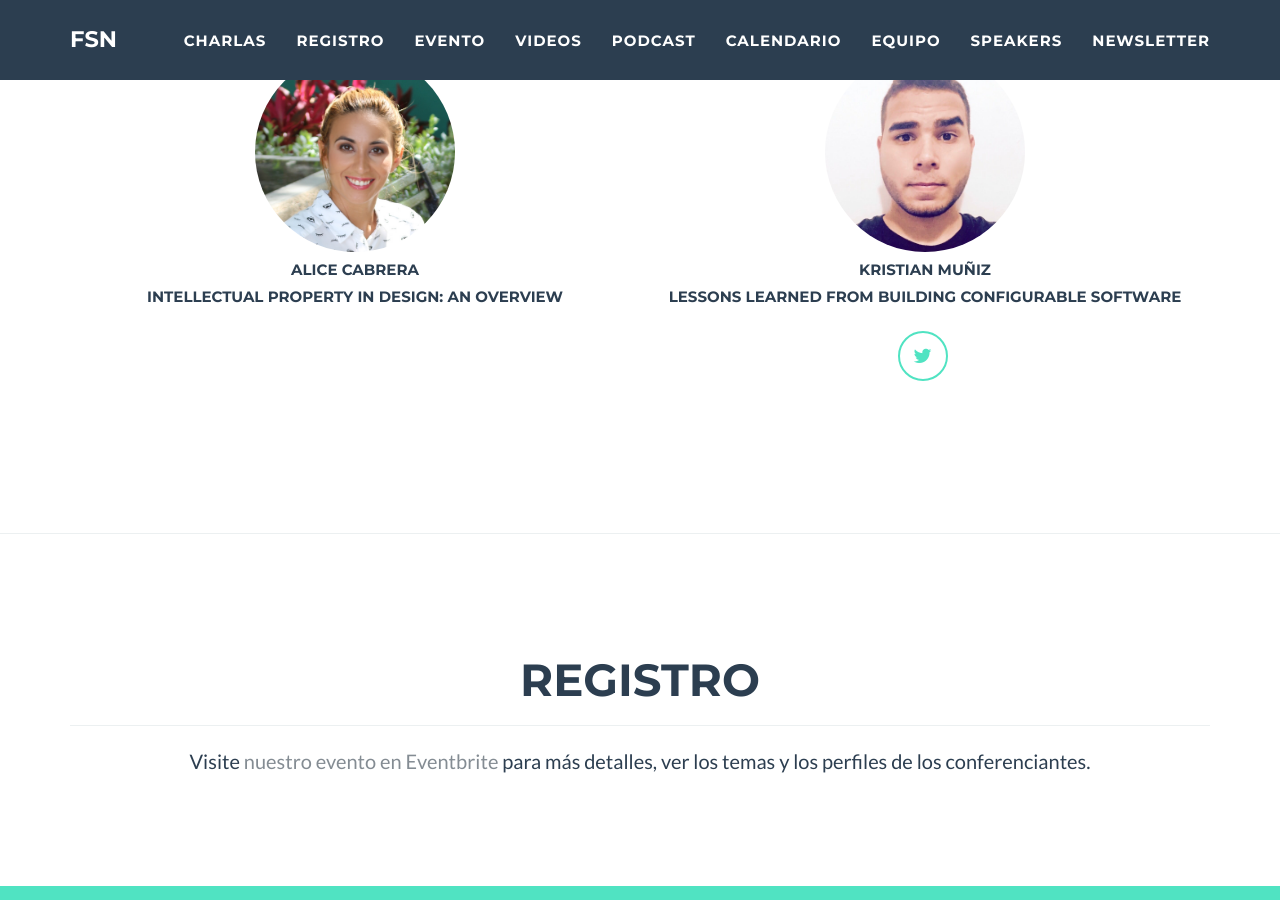
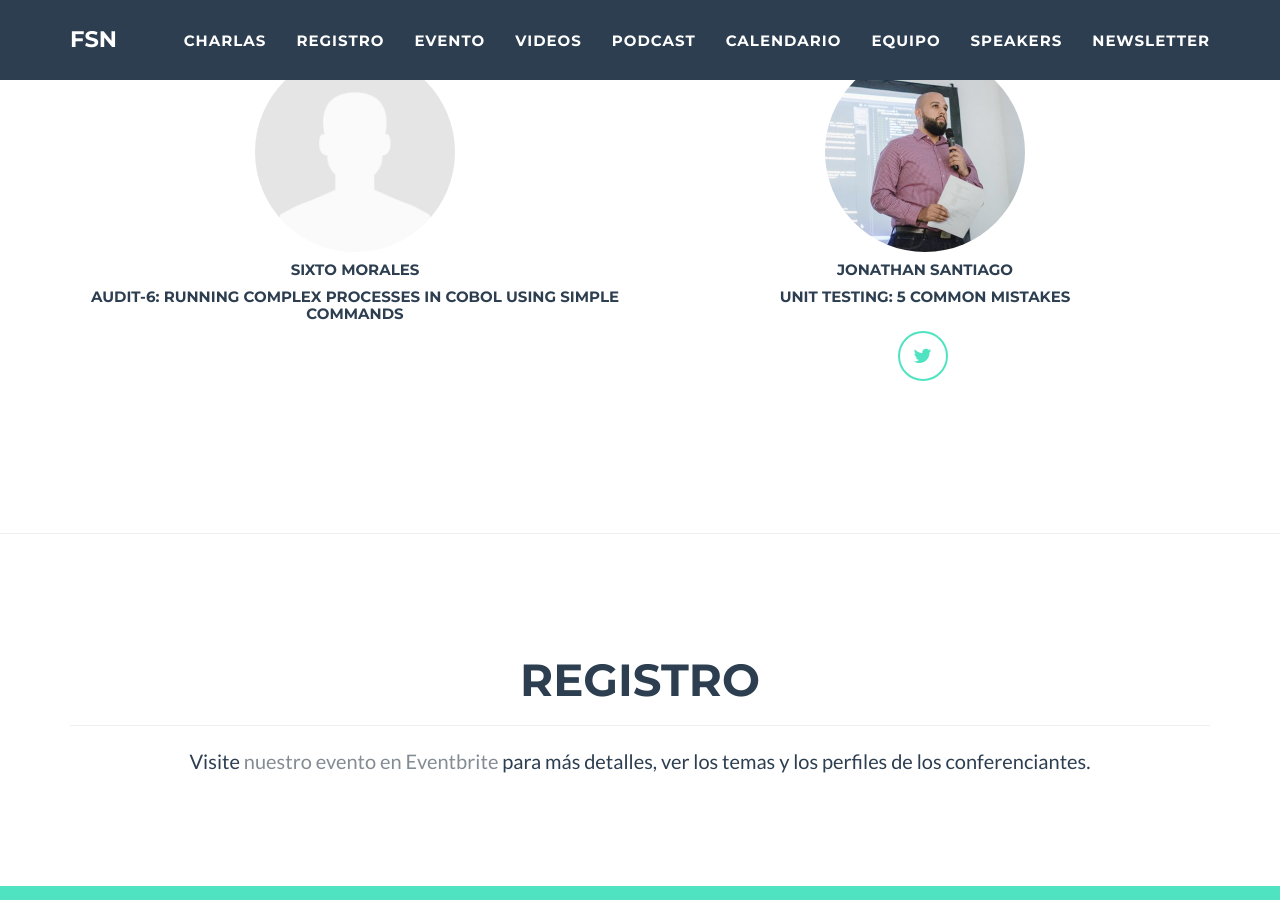
Before and after one commit to fullstacknights/fullstacknights.github.io, a Jekyll site: the page built from index.html, in a window 1280 px wide and 900 px high, scrolled down 988 px. Built offline with Jekyll 4.4.1, drawn with Linux system fonts in a browser that asks for light colours.

Commit message:
FSN v17 :rocket:

```diff
--- a/_config.yml
+++ b/_config.yml
@@ -58,16 +58,16 @@ permalink: pretty
 
 current_talks:
   speakers:
-    - name: Alice Cabrera
-      topic: "Intellectual Property in Design: An Overview"
-      img: img/alice.png
+    - name: Sixto Morales
+      topic: "Audit-6: Running complex processes in COBOL using simple commands"
+      img: img/empty-avatar.png
 
-    - name: Kristian Muñiz
-      topic: "Lessons Learned From Building Configurable Software"
-      img: img/kristian.jpg
+    - name: Jonathan Santiago
+      topic: "Unit Testing: 5 Common Mistakes"
+      img: img/jonathan.jpg
       social:
         - title: twitter
-          url: KristianMuniz
+          url: JonathanAgosto
       # social:
       #   - title: linkedin
       #     url: https://www.linkedin.com/in/alanwagner333/
```
Also changed, not shown: img/jonathan.jpg (added).
